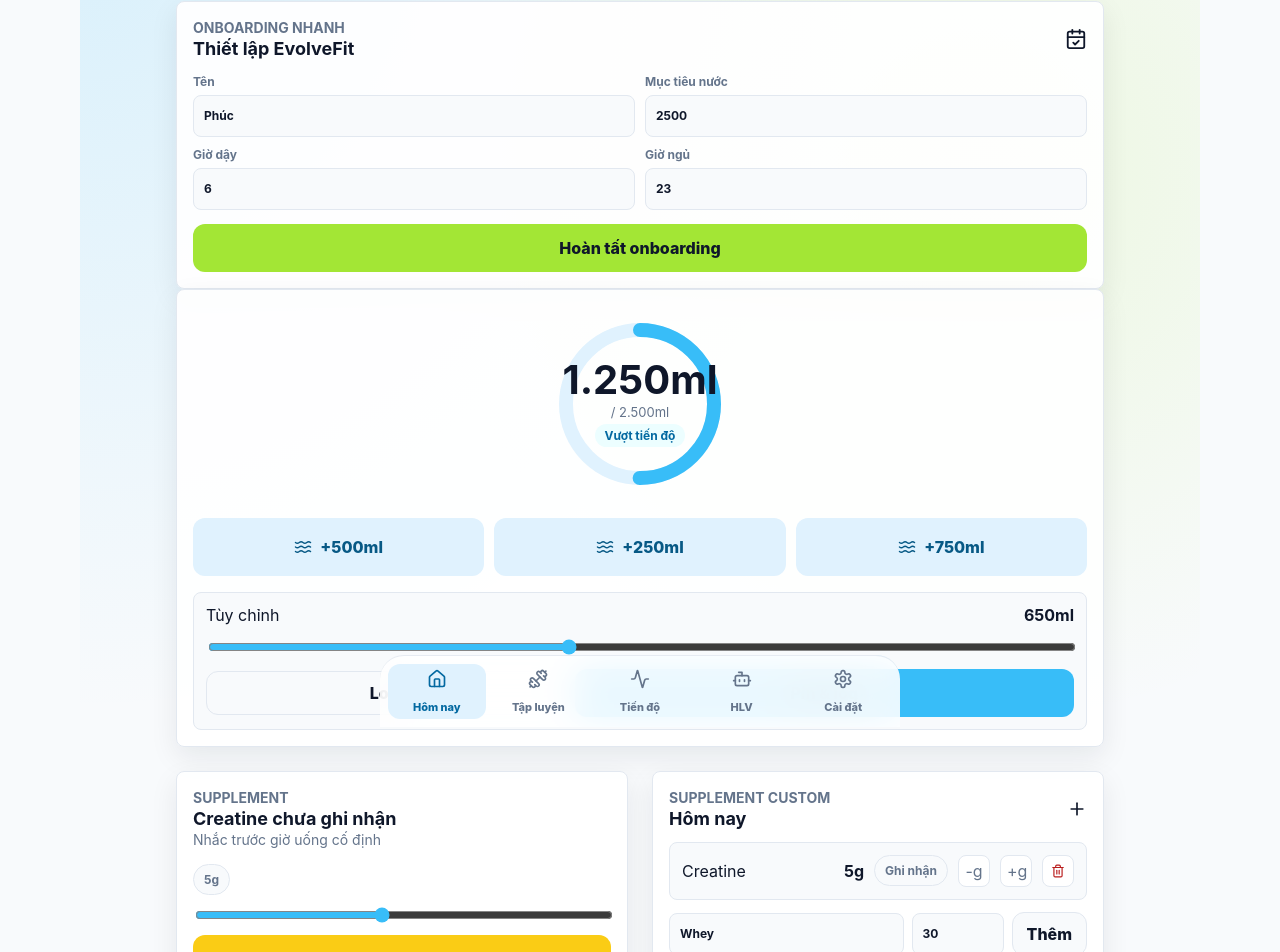
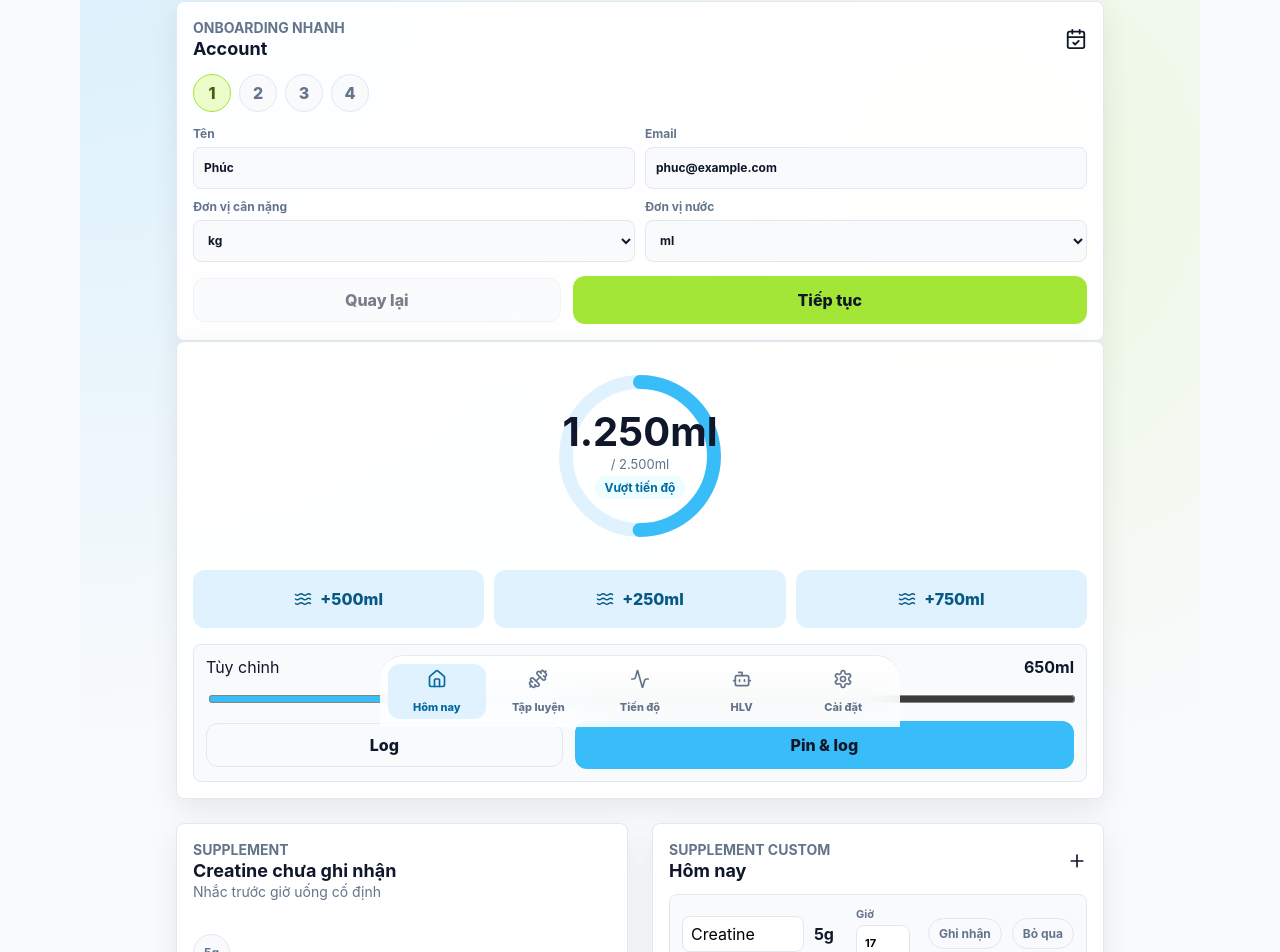
Before and after one commit to tdbaophuc/EvolveFit, a Next.js app: page / in a window 1280 px wide. Shown: the part 73-1025 px from the top of the page. Built offline with nearby package versions, Linux system fonts and the light colour scheme.

Commit message:
Add onboarding wizard and supplement statuses

```diff
--- a/src/app/globals.css
+++ b/src/app/globals.css
@@ -27,7 +27,8 @@
 }
 
 button,
-input {
+input,
+select {
   font: inherit;
 }
 
@@ -322,6 +323,7 @@
 }
 
 .onboarding-grid input,
+.onboarding-grid select,
 .inline-form input {
   width: 100%;
   min-height: 42px;
@@ -330,6 +332,35 @@
   padding: 0 10px;
   color: var(--text);
   background: #f8fafc;
+}
+
+.compact-stack {
+  gap: 12px;
+}
+
+.step-dots,
+.day-picker {
+  display: flex;
+  gap: 8px;
+  flex-wrap: wrap;
+}
+
+.step-dots button,
+.day-picker button {
+  min-width: 38px;
+  min-height: 38px;
+  border: 1px solid var(--border);
+  border-radius: 999px;
+  background: #f8fafc;
+  color: var(--muted);
+  font-weight: 800;
+}
+
+.step-dots button.active,
+.day-picker button.active {
+  border-color: var(--training);
+  background: #ecfccb;
+  color: #3f6212;
 }
 
 .supplement-actions {
@@ -393,13 +424,57 @@
 .supplement-list div,
 .exercise-library div {
   display: grid;
-  grid-template-columns: 1fr auto auto auto auto auto;
+  grid-template-columns: minmax(96px, 1fr) auto auto auto auto;
   align-items: center;
   gap: 10px;
   padding: 12px;
   border-radius: 8px;
   border: 1px solid var(--border);
   background: #f8fafc;
+}
+
+.supplement-list div {
+  grid-template-columns: minmax(112px, 1fr) auto 62px auto auto;
+}
+
+.supplement-list input {
+  width: 100%;
+  min-height: 36px;
+  border: 1px solid var(--border);
+  border-radius: 8px;
+  background: white;
+  padding: 0 8px;
+}
+
+.supplement-list .icon-mini:nth-last-child(-n + 3) {
+  grid-row: 2;
+}
+
+.mini-field {
+  display: grid;
+  gap: 4px;
+  color: var(--muted);
+  font-size: 11px;
+  font-weight: 700;
+}
+
+.mini-field input {
+  width: 54px;
+}
+
+.muted-row {
+  opacity: 0.58;
+}
+
+.tiny-chip.skipped {
+  color: #9a3412;
+  background: #ffedd5;
+  border-color: #fdba74;
+}
+
+button:disabled {
+  cursor: not-allowed;
+  opacity: 0.55;
 }
 
 .exercise-library div {
--- a/src/app/page.tsx
+++ b/src/app/page.tsx
@@ -77,6 +77,7 @@
   const [toast, setToast] = useState<string | null>(null);
   const [notificationPermission, setNotificationPermission] = useState<NotificationPermission>("default");
   const [mounted, setMounted] = useState(false);
+  const [onboardingStep, setOnboardingStep] = useState(0);
 
   useEffect(() => {
     setState(loadState());
@@ -241,9 +242,22 @@
       name: supplement.name,
       amount: supplement.defaultAmount,
       unit: supplement.unit,
-      loggedAt: new Date().toISOString()
+      loggedAt: new Date().toISOString(),
+      status: "taken" as const
     };
     withUndo({ ...state, supplementLogs: [...state.supplementLogs, log], syncQueue: enqueueSync(state.syncQueue, { type: "supplement.log", payload: log }) }, supplement.name, `Đã ghi nhận ${supplement.name}`);
+  }
+
+  function skipSupplement(supplement: Supplement) {
+    const log = {
+      id: cryptoSafeId(),
+      name: supplement.name,
+      amount: 0,
+      unit: supplement.unit,
+      loggedAt: new Date().toISOString(),
+      status: "skipped" as const
+    };
+    withUndo({ ...state, supplementLogs: [...state.supplementLogs, log], syncQueue: enqueueSync(state.syncQueue, { type: "supplement.skip", payload: log }) }, supplement.name, `Đã bỏ qua ${supplement.name}`);
   }
 
   function addSupplement() {
@@ -371,7 +385,23 @@
   }
 
   function completeOnboarding() {
-    commit({ ...state, profile: { ...state.profile, onboardingCompleted: true } }, "Onboarding hoàn tất");
+    const metric: BodyMetric = {
+      id: cryptoSafeId(),
+      measuredAt: new Date().toISOString(),
+      weightKg: state.profile.bodyWeightKg,
+      heightCm: state.profile.heightCm,
+      bodyFatPercent: latestMetric?.bodyFatPercent
+    };
+    commitSynced(
+      {
+        ...state,
+        profile: { ...state.profile, onboardingCompleted: true },
+        bodyMetrics: [...state.bodyMetrics, metric]
+      },
+      "onboarding.complete",
+      { profile: state.profile, bodyMetric: metric },
+      "Onboarding hoàn tất"
+    );
   }
 
   function downloadExport() {
@@ -488,6 +518,10 @@
           <OnboardingPanel
             profile={state.profile}
             updateProfile={updateProfile}
+            activeTemplate={state.activeTemplate}
+            applyTemplate={applyTemplate}
+            step={onboardingStep}
+            setStep={setOnboardingStep}
             completeOnboarding={completeOnboarding}
           />
         )}
@@ -506,7 +540,9 @@
             creatineAmount={creatineAmount}
             setCreatineAmount={setCreatineAmount}
             logCreatine={logCreatine}
-            creatineLogged={state.supplementLogs.some((log) => log.loggedAt.startsWith(now.toISOString().slice(0, 10)))}
+            creatineLogged={state.supplementLogs.some(
+              (log) => log.name === "Creatine" && log.status !== "skipped" && log.loggedAt.startsWith(now.toISOString().slice(0, 10))
+            )}
             creatineReminder={creatineReminder}
             workoutName="Push Day"
             setTab={setTab}
@@ -518,6 +554,7 @@
             supplements={state.supplements}
             supplementLogs={state.supplementLogs}
             logSupplement={logSupplement}
+            skipSupplement={skipSupplement}
             newSupplementName={newSupplementName}
             setNewSupplementName={setNewSupplementName}
             newSupplementAmount={newSupplementAmount}
@@ -626,54 +663,155 @@
 function OnboardingPanel(props: {
   profile: AppState["profile"];
   updateProfile: (next: Partial<AppState["profile"]>) => void;
+  activeTemplate: AppState["activeTemplate"];
+  applyTemplate: (template: AppState["activeTemplate"]) => void;
+  step: number;
+  setStep: (step: number) => void;
   completeOnboarding: () => void;
 }) {
+  const steps = ["Account", "Body", "Schedule", "Reminders"];
+  const workoutDays = [
+    ["Mon", "T2"],
+    ["Tue", "T3"],
+    ["Wed", "T4"],
+    ["Thu", "T5"],
+    ["Fri", "T6"],
+    ["Sat", "T7"],
+    ["Sun", "CN"]
+  ];
+  const toggleWorkoutDay = (day: string) => {
+    const nextDays = props.profile.workoutDays.includes(day)
+      ? props.profile.workoutDays.filter((item) => item !== day)
+      : [...props.profile.workoutDays, day];
+    props.updateProfile({ workoutDays: nextDays });
+  };
+  const canGoBack = props.step > 0;
+  const canGoNext = props.step < steps.length - 1;
+
   return (
     <section className="card onboarding-card">
       <div className="section-heading">
         <div>
           <p className="eyebrow">Onboarding nhanh</p>
-          <h2>Thiết lập EvolveFit</h2>
+          <h2>{steps[props.step]}</h2>
         </div>
         <CalendarCheck size={22} />
       </div>
+      <div className="step-dots" aria-label="Onboarding progress">
+        {steps.map((label, index) => (
+          <button key={label} className={props.step === index ? "active" : ""} onClick={() => props.setStep(index)}>
+            {index + 1}
+          </button>
+        ))}
+      </div>
+
+      {props.step === 0 && (
         <div className="onboarding-grid">
           <label>
             <span>Tên</span>
             <input value={props.profile.name} onChange={(event) => props.updateProfile({ name: event.target.value })} />
           </label>
           <label>
+            <span>Email</span>
+            <input type="email" value={props.profile.email} onChange={(event) => props.updateProfile({ email: event.target.value })} />
+          </label>
+          <label>
+            <span>Đơn vị cân nặng</span>
+            <select value={props.profile.unitWeight} onChange={(event) => props.updateProfile({ unitWeight: event.target.value as AppState["profile"]["unitWeight"] })}>
+              <option value="kg">kg</option>
+              <option value="lb">lb</option>
+            </select>
+          </label>
+          <label>
+            <span>Đơn vị nước</span>
+            <select value={props.profile.unitVolume} onChange={(event) => props.updateProfile({ unitVolume: event.target.value as AppState["profile"]["unitVolume"] })}>
+              <option value="ml">ml</option>
+              <option value="oz">oz</option>
+            </select>
+          </label>
+        </div>
+      )}
+
+      {props.step === 1 && (
+        <div className="onboarding-grid">
+          <label>
+            <span>Cân nặng</span>
+            <input type="number" value={props.profile.bodyWeightKg} onChange={(event) => props.updateProfile({ bodyWeightKg: Number(event.target.value) })} />
+          </label>
+          <label>
+            <span>Chiều cao</span>
+            <input type="number" value={props.profile.heightCm} onChange={(event) => props.updateProfile({ heightCm: Number(event.target.value) })} />
+          </label>
+          <label>
             <span>Mục tiêu nước</span>
-          <input
-            type="number"
-            value={props.profile.waterTargetMl}
-            onChange={(event) => props.updateProfile({ waterTargetMl: Number(event.target.value) })}
-          />
-        </label>
+            <input type="number" value={props.profile.waterTargetMl} onChange={(event) => props.updateProfile({ waterTargetMl: Number(event.target.value) })} />
+          </label>
+          <label>
+            <span>Timezone</span>
+            <input value={props.profile.timezone} onChange={(event) => props.updateProfile({ timezone: event.target.value })} />
+          </label>
+        </div>
+      )}
+
+      {props.step === 2 && (
+        <div className="stack compact-stack">
+          <div className="template-row" aria-label="Routine templates onboarding">
+            {[
+              ["ppl", "PPL"],
+              ["upper-lower", "Upper/Lower"],
+              ["full-body", "Full Body"],
+              ["custom", "Custom"]
+            ].map(([id, label]) => (
+              <button key={id} className={props.activeTemplate === id ? "active" : ""} onClick={() => props.applyTemplate(id as AppState["activeTemplate"])}>
+                {label}
+              </button>
+            ))}
+          </div>
+          <div className="day-picker">
+            {workoutDays.map(([day, label]) => (
+              <button key={day} className={props.profile.workoutDays.includes(day) ? "active" : ""} onClick={() => toggleWorkoutDay(day)}>
+                {label}
+              </button>
+            ))}
+          </div>
+        </div>
+      )}
+
+      {props.step === 3 && (
+        <div className="onboarding-grid">
           <label>
             <span>Giờ dậy</span>
-          <input
-            type="number"
-            min="0"
-            max="23"
-            value={props.profile.wakeHour}
-            onChange={(event) => props.updateProfile({ wakeHour: Number(event.target.value) })}
-          />
+            <input type="number" min="0" max="23" value={props.profile.wakeHour} onChange={(event) => props.updateProfile({ wakeHour: Number(event.target.value) })} />
           </label>
           <label>
             <span>Giờ ngủ</span>
-          <input
-            type="number"
-            min="0"
-            max="23"
-            value={props.profile.sleepHour}
-            onChange={(event) => props.updateProfile({ sleepHour: Number(event.target.value) })}
-          />
-        </label>
-      </div>
+            <input type="number" min="0" max="23" value={props.profile.sleepHour} onChange={(event) => props.updateProfile({ sleepHour: Number(event.target.value) })} />
+          </label>
+          <label>
+            <span>Creatine</span>
+            <input type="number" min="1" max="20" value={props.profile.creatineAmountG} onChange={(event) => props.updateProfile({ creatineAmountG: Number(event.target.value) })} />
+          </label>
+          <label>
+            <span>Giờ uống</span>
+            <input type="number" min="0" max="23" value={props.profile.creatineHour} onChange={(event) => props.updateProfile({ creatineHour: Number(event.target.value) })} />
+          </label>
+        </div>
+      )}
+
+      <div className="split-actions">
+        <button className="secondary-button" onClick={() => props.setStep(props.step - 1)} disabled={!canGoBack}>
+          Quay lại
+        </button>
+        {canGoNext ? (
+          <button className="primary-button training-bg" onClick={() => props.setStep(props.step + 1)}>
+            Tiếp tục
+          </button>
+        ) : (
           <button className="primary-button training-bg" onClick={props.completeOnboarding}>
             Hoàn tất onboarding
           </button>
+        )}
+      </div>
     </section>
   );
 }
@@ -701,8 +839,9 @@
   editHydrationLog: (id: string, deltaMl: number) => void;
   deleteHydrationLog: (id: string) => void;
   supplements: Supplement[];
-  supplementLogs: { id: string; name: string; amount: number; unit: string; loggedAt: string }[];
+  supplementLogs: { id: string; name: string; amount: number; unit: string; loggedAt: string; status?: "taken" | "skipped" }[];
   logSupplement: (supplement: Supplement) => void;
+  skipSupplement: (supplement: Supplement) => void;
   newSupplementName: string;
   setNewSupplementName: (value: string) => void;
   newSupplementAmount: number;
@@ -801,18 +940,44 @@
         </div>
         <div className="supplement-list">
           {props.supplements.map((supplement) => {
-            const logged = props.supplementLogs.some(
+            const todayLog = props.supplementLogs.find(
               (log) => log.name === supplement.name && log.loggedAt.startsWith(new Date().toISOString().slice(0, 10))
             );
+            const logged = todayLog && todayLog.status !== "skipped";
+            const skipped = todayLog?.status === "skipped";
             return (
-              <div key={supplement.id}>
-                <span>{supplement.name}</span>
+              <div key={supplement.id} className={!supplement.active ? "muted-row" : ""}>
+                <input
+                  value={supplement.name}
+                  onChange={(event) => props.updateSupplement(supplement.id, { name: event.target.value })}
+                  aria-label="Tên supplement"
+                />
                 <strong>
                   {supplement.defaultAmount}
                   {supplement.unit}
                 </strong>
-                <button className={logged ? "tiny-chip logged" : "tiny-chip"} onClick={() => props.logSupplement(supplement)}>
-                  {logged ? "Đã dùng" : "Ghi nhận"}
+                <label className="mini-field">
+                  <span>Giờ</span>
+                  <input
+                    type="number"
+                    min="0"
+                    max="23"
+                    value={supplement.reminderHour ?? 17}
+                    onChange={(event) => props.updateSupplement(supplement.id, { reminderHour: Number(event.target.value) })}
+                  />
+                </label>
+                <button className={logged ? "tiny-chip logged" : skipped ? "tiny-chip skipped" : "tiny-chip"} onClick={() => props.logSupplement(supplement)} disabled={!supplement.active}>
+                  {logged ? "Đã dùng" : skipped ? "Dùng lại" : "Ghi nhận"}
+                </button>
+                <button className={skipped ? "tiny-chip skipped" : "tiny-chip"} onClick={() => props.skipSupplement(supplement)} disabled={!supplement.active}>
+                  Bỏ qua
+                </button>
+                <button
+                  className="icon-mini"
+                  onClick={() => props.updateSupplement(supplement.id, { active: !supplement.active })}
+                  aria-label="Bật tắt supplement"
+                >
+                  {supplement.active ? "On" : "Off"}
                 </button>
                 <button
                   className="icon-mini"
--- a/src/lib/core.ts
+++ b/src/lib/core.ts
@@ -11,6 +11,7 @@
   amount: number;
   unit: "g" | "mg" | "capsule";
   loggedAt: string;
+  status?: "taken" | "skipped";
 };
 
 export type Supplement = {
--- a/src/lib/seed.ts
+++ b/src/lib/seed.ts
@@ -9,9 +9,12 @@
     onboardingCompleted: boolean;
     unitWeight: "kg" | "lb";
     unitVolume: "ml" | "oz";
+    bodyWeightKg: number;
+    heightCm: number;
     waterTargetMl: number;
     wakeHour: number;
     sleepHour: number;
+    workoutDays: string[];
     creatineAmountG: number;
     creatineHour: number;
     remindBeforeMinutes: number;
@@ -181,9 +184,12 @@
     onboardingCompleted: false,
     unitWeight: "kg",
     unitVolume: "ml",
+    bodyWeightKg: 72,
+    heightCm: 174,
     waterTargetMl: 2500,
     wakeHour: 6,
     sleepHour: 23,
+    workoutDays: ["Mon", "Wed", "Fri"],
     creatineAmountG: 5,
     creatineHour: 17,
     remindBeforeMinutes: 15,
```
Also changed, not shown: 1 other file (tests, documents, lock files or other folders). Lines whose indentation alone changed are shown as unchanged.
